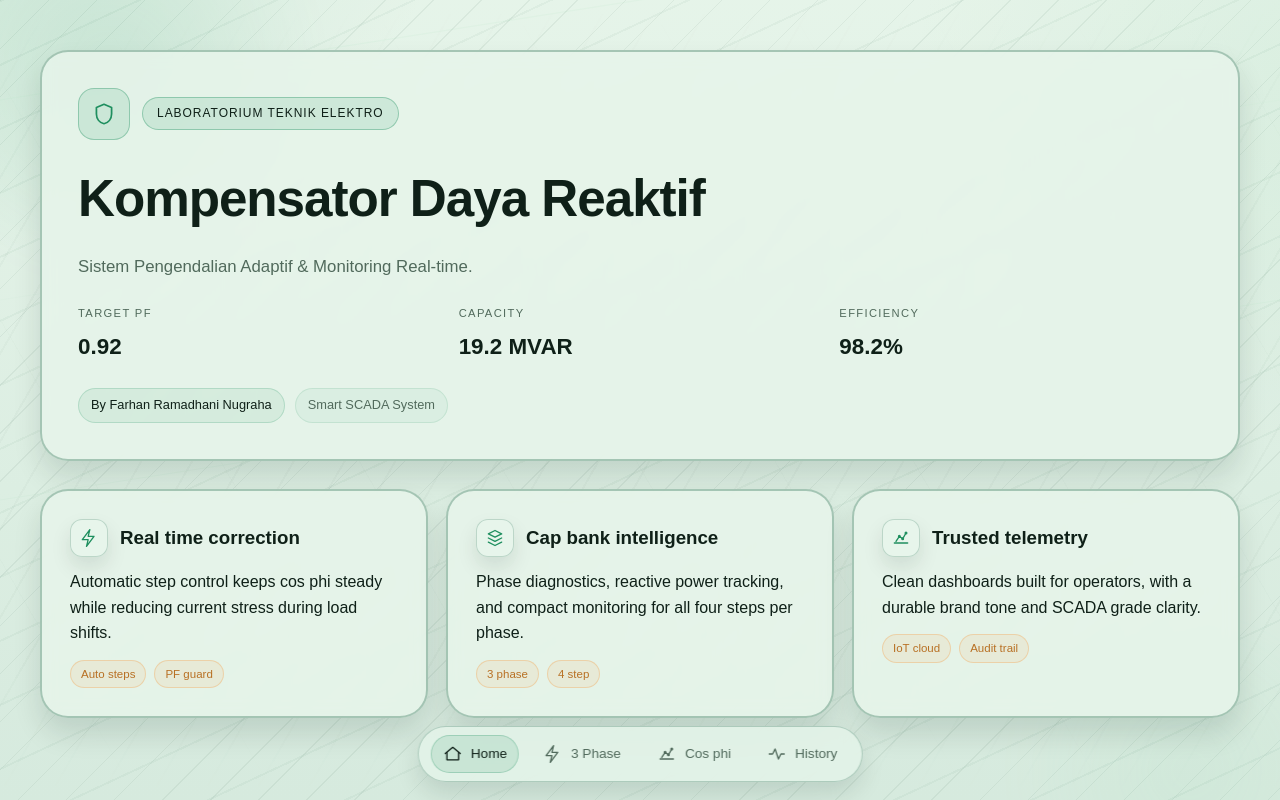
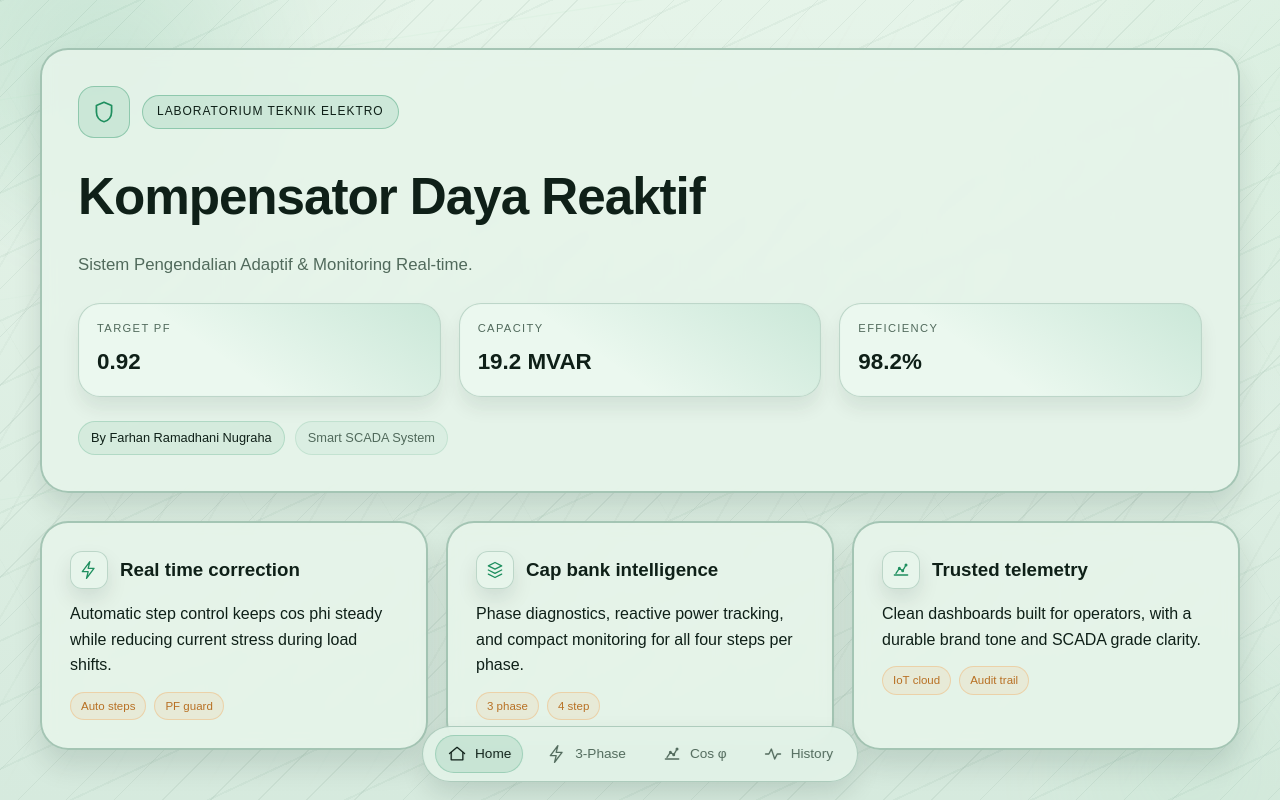
Before and after one commit to rndmtrsh/capacitorbank-dashboard, a React (Vite) app: page / in a window 1280 px wide. Built offline with nearby package versions, Linux system fonts and the light colour scheme; no server answers; the database is empty.

Commit message:
fix: green

```diff
--- a/src/App.css
+++ b/src/App.css
@@ -218,6 +218,36 @@
   grid-template-columns: repeat(3, minmax(0, 1fr));
   gap: 18px;
   margin: 24px 0;
+}
+
+.metric-card {
+  position: relative;
+  padding: 16px 18px;
+  border-radius: var(--radius-lg);
+  border: 1px solid rgba(18, 90, 60, 0.22);
+  background: var(--panel-strong);
+  box-shadow:
+    inset 0 0 0 1px rgba(232, 246, 236, 0.6),
+    0 12px 18px rgba(12, 34, 22, 0.08);
+  overflow: hidden;
+}
+
+.metric-card::before {
+  content: '';
+  position: absolute;
+  inset: 0;
+  background: linear-gradient(
+    215deg,
+    rgba(31, 143, 95, 0.16),
+    transparent 60%
+  );
+  pointer-events: none;
+}
+
+.metric-card .metric-label,
+.metric-card .metric-value {
+  position: relative;
+  z-index: 1;
 }
 
 .metric-label {
--- a/src/App.tsx
+++ b/src/App.tsx
@@ -306,8 +306,8 @@ const IconStack = ({ className }: IconProps) => (
 
 const navItems = [
   { label: 'Home', icon: IconHome },
-  { label: '3 Phase', icon: IconBolt },
-  { label: 'Cos phi', icon: IconChart },
+  { label: '3-Phase', icon: IconBolt },
+  { label: 'Cos φ', icon: IconChart },
   { label: 'History', icon: IconPulse },
 ]
 
@@ -650,15 +650,15 @@ function App() {
                 Sistem Pengendalian Adaptif & Monitoring Real-time.
               </p>
               <div className="hero-metrics">
-                <div>
+                <div className="metric-card">
                   <p className="metric-label">Target PF</p>
                   <p className="metric-value">0.92</p>
                 </div>
-                <div>
+                <div className="metric-card">
                   <p className="metric-label">Capacity</p>
                   <p className="metric-value">19.2 MVAR</p>
                 </div>
-                <div>
+                <div className="metric-card">
                   <p className="metric-label">Efficiency</p>
                   <p className="metric-value">98.2%</p>
                 </div>
--- a/vite.config.ts
+++ b/vite.config.ts
@@ -3,4 +3,5 @@ import react from '@vitejs/plugin-react'
 
 export default defineConfig({
   plugins: [react()],
+  envPrefix: ['VITE_', 'FARHAN_'],
 })
```
